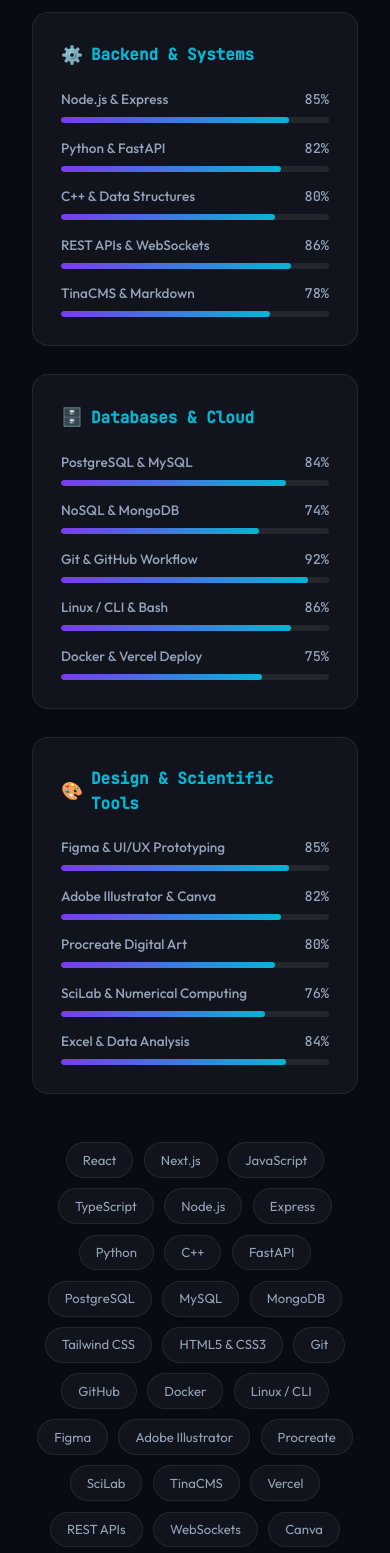
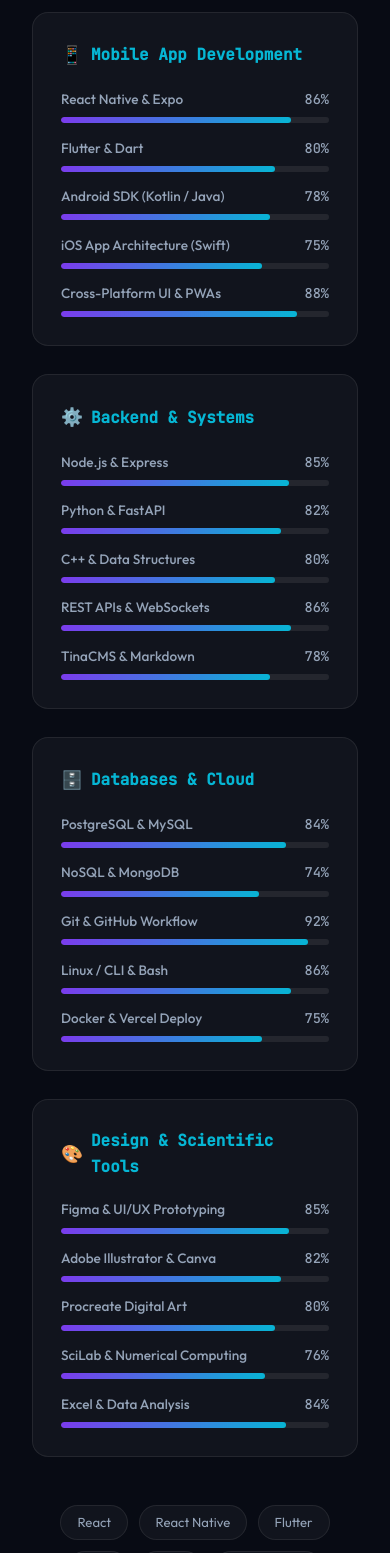
Before and after one commit to Jashraj21/portfolio, a React (Vite) app in the folder client/: page / in a window 390 px wide. Shown: the part 2640-4193 px from the top of the page. Built offline with nearby package versions, Linux system fonts and the light colour scheme; no server answers.

Commit message:
feat: add Mobile App Development technologies to Toolkit and terminal matrix

```diff
--- a/client/src/components/Skills.jsx
+++ b/client/src/components/Skills.jsx
@@ -10,6 +10,17 @@
       { name: 'React & Next.js', level: 88 },
       { name: 'TypeScript', level: 82 },
       { name: 'Tailwind CSS', level: 85 },
+    ],
+  },
+  {
+    title: 'Mobile App Development',
+    icon: '📱',
+    skills: [
+      { name: 'React Native & Expo', level: 86 },
+      { name: 'Flutter & Dart', level: 80 },
+      { name: 'Android SDK (Kotlin / Java)', level: 78 },
+      { name: 'iOS App Architecture (Swift)', level: 75 },
+      { name: 'Cross-Platform UI & PWAs', level: 88 },
     ],
   },
   {
@@ -48,11 +59,12 @@
 ];
 
 const pills = [
-  'React', 'Next.js', 'JavaScript', 'TypeScript', 'Node.js', 'Express',
+  'React', 'React Native', 'Flutter', 'Dart', 'Expo', 'Android SDK', 'Swift',
+  'Next.js', 'JavaScript', 'TypeScript', 'Node.js', 'Express',
   'Python', 'C++', 'FastAPI', 'PostgreSQL', 'MySQL', 'MongoDB',
   'Tailwind CSS', 'HTML5 & CSS3', 'Git', 'GitHub', 'Docker', 'Linux / CLI',
   'Figma', 'Adobe Illustrator', 'Procreate', 'SciLab', 'TinaCMS',
-  'Vercel', 'REST APIs', 'WebSockets', 'Canva', 'Computer Vision'
+  'Vercel', 'REST APIs', 'WebSockets', 'PWAs', 'Canva', 'Computer Vision'
 ];
 
 export default function Skills() {
--- a/client/src/components/TerminalModal.jsx
+++ b/client/src/components/TerminalModal.jsx
@@ -268,6 +268,10 @@
                   <div className="meter-row">
                     <span className="meter-label">TypeScript & JavaScript (ES6+)</span>
                     <span className="meter-bar">[█████████░] 90%</span>
+                  </div>
+                  <div className="meter-row">
+                    <span className="meter-label">Mobile App (React Native / Flutter / Expo / Android)</span>
+                    <span className="meter-bar">[█████████░] 86%</span>
                   </div>
                   <div className="meter-row">
                     <span className="meter-label">Backend (Node.js / Express / APIs)</span>
@@ -569,7 +573,7 @@
           responseOutputs = [
             {
               type: 'info',
-              content: JSON.stringify({ frontend: ['React', 'Next', 'Vite', 'CSS3'], backend: ['Node', 'Express', 'Python'], database: ['MySQL', 'PostgreSQL'] }, null, 2),
+              content: JSON.stringify({ frontend: ['React', 'Next', 'Vite', 'CSS3'], mobile: ['React Native', 'Flutter', 'Expo', 'Android SDK'], backend: ['Node', 'Express', 'Python', 'FastAPI'], database: ['MySQL', 'PostgreSQL', 'MongoDB'] }, null, 2),
             },
           ];
         } else if (file === 'projects.md') {
```
